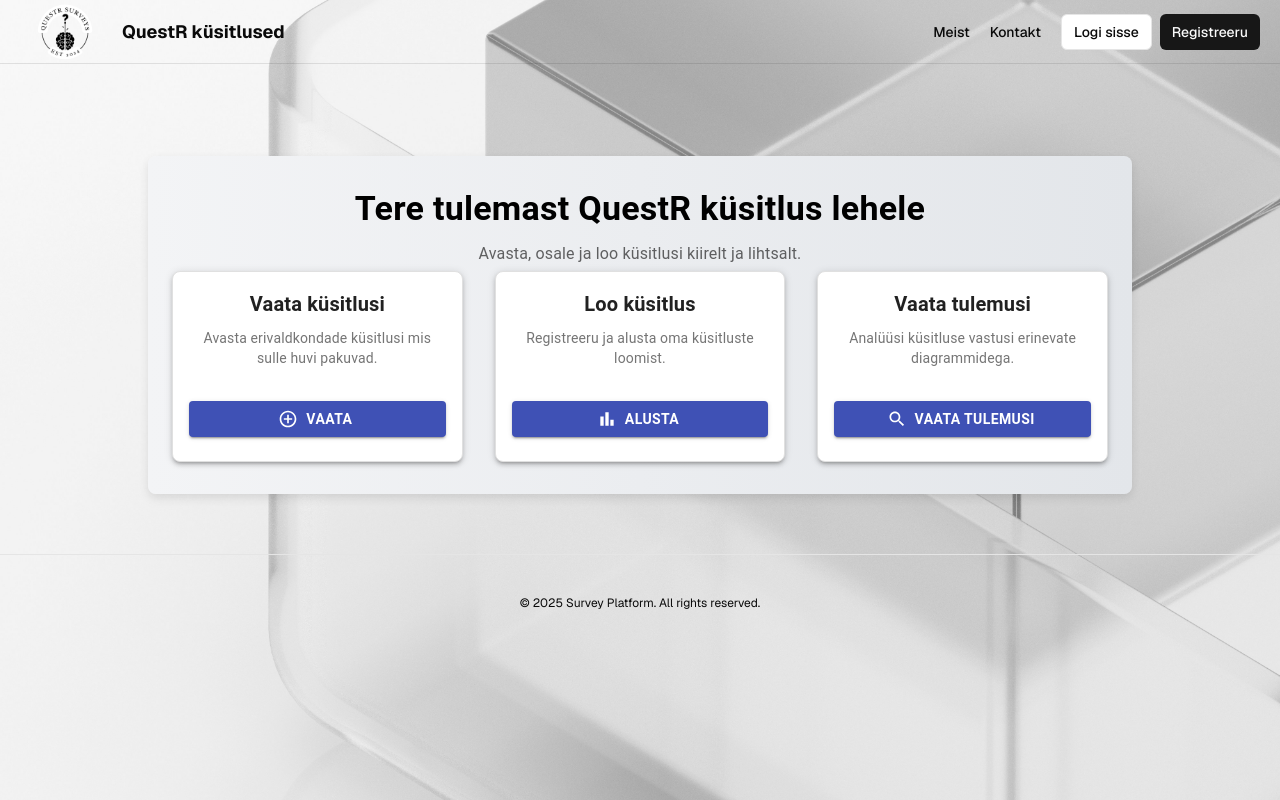
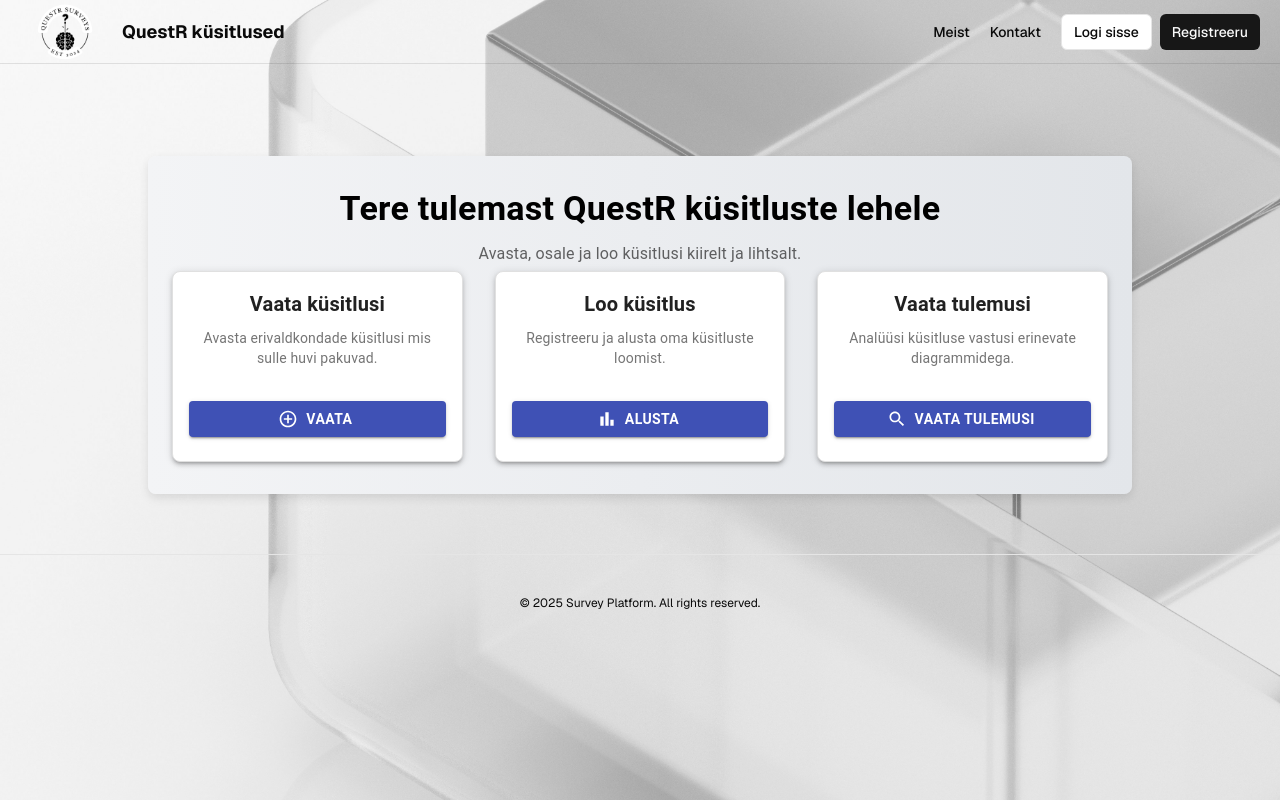
Before and after one commit to rakenduste-programmeerimine-2024/survey-platform, a Next.js app: page / in a window 1280 px wide. Built offline with nearby package versions, Linux system fonts and the light colour scheme; no server answers.

Commit message:
fix:typo

```diff
--- a/components/Home/HomeContent.tsx
+++ b/components/Home/HomeContent.tsx
@@ -21,7 +21,7 @@ const HomeContent = () => {
     }}
     >
       <Typography variant="h4" gutterBottom sx={{ textAlign: "center", fontWeight: 600, color:"black"}}>
-        Tere tulemast QuestR küsitlus lehele
+        Tere tulemast QuestR küsitluste lehele
       </Typography>
       <Typography variant="body1" gutterBottom sx={{ textAlign: "center", color: "text.secondary" }}>
         Avasta, osale ja loo küsitlusi kiirelt ja lihtsalt.
```
